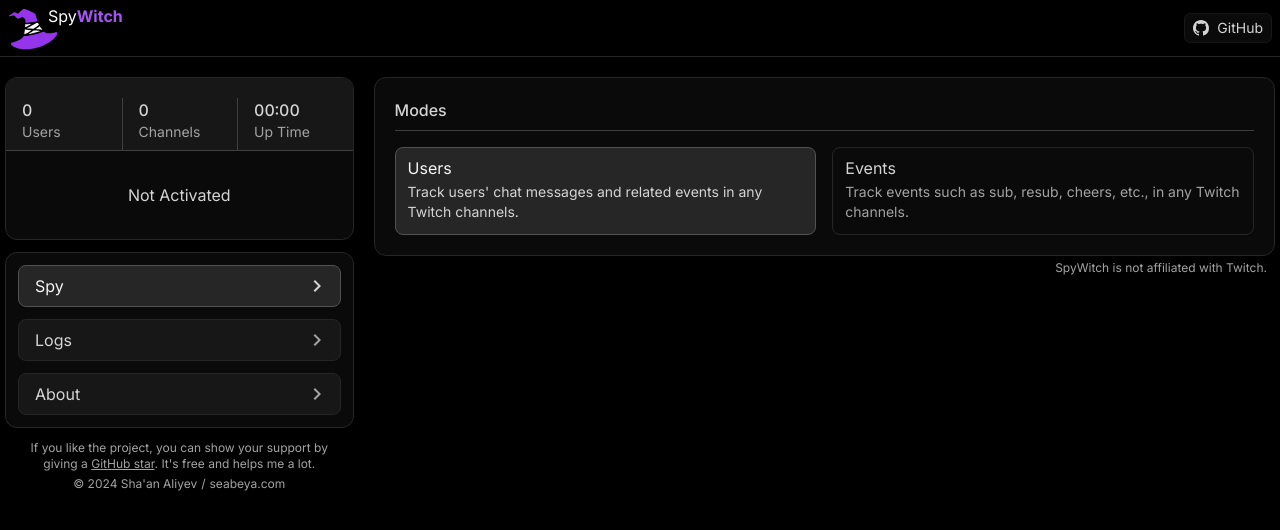
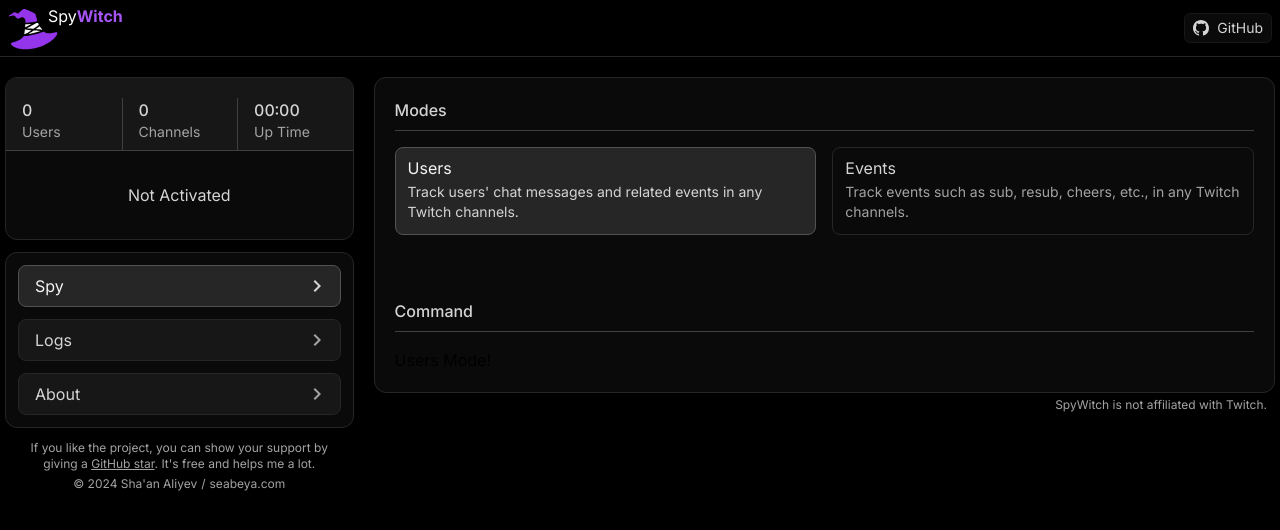
Before and after one commit to seabeya/spywitch, a Next.js app: page / in a window 1280 px wide. Shown: the top 530 px of the page. Built offline with nearby package versions, Linux system fonts and the light colour scheme.

Commit message:
Add empty Command component

```diff
--- a/src/app/(root)/page.tsx
+++ b/src/app/(root)/page.tsx
@@ -1,9 +1,11 @@
 import Modes from '@/components/sections/Modes';
+import Command from '@/components/sections/Command';
 
 export default function Page() {
   return (
     <>
       <Modes />
+      <Command />
     </>
   );
 }
--- /dev/null
+++ b/src/components/sections/Command.tsx
@@ -0,0 +1,15 @@
+'use client';
+
+import SectionArea from '@/components/shared/SectionArea';
+import { useModeStore } from '@/store';
+
+export default function Command() {
+  const Mode = useModeStore((state) => state.mode);
+
+  const modeSections = {
+    Users: <div>Users Mode!</div>,
+    Events: <div>Events Mode!</div>,
+  };
+
+  return <SectionArea label="Command">{modeSections[Mode]}</SectionArea>;
+}
--- a/src/components/sections/Modes.tsx
+++ b/src/components/sections/Modes.tsx
@@ -8,7 +8,7 @@ type Modes = {
   desc: string;
 }[];
 
-export const modes: Modes = [
+const modes: Modes = [
   {
     name: 'Users',
     desc: "Track users' chat messages and related events in any Twitch channels.",
```
